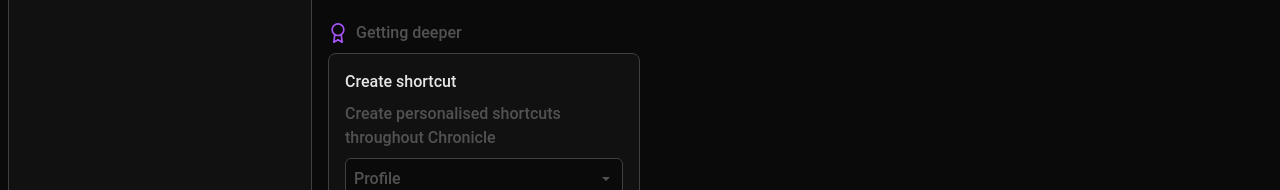
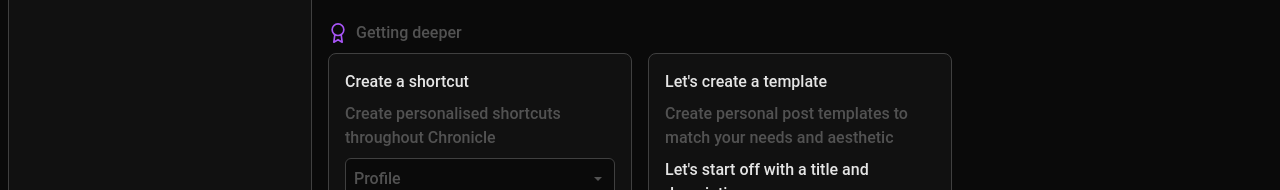
Before and after one commit to margungijs/end-project-front, a React (Create React App) app: page /dashboard in a window 1280 px wide. Shown: the part 610-800 px from the top of the page. Built offline with nearby package versions, Linux system fonts and the light colour scheme; no server answers.

Commit message:
finished getting deeper section and updated inputs with blue ring on focus

```diff
--- a/src/components/Dashboard/Dashboard.jsx
+++ b/src/components/Dashboard/Dashboard.jsx
@@ -11,6 +11,7 @@
 import AdditionalInfo from "./Recommendations/AdditionalInfo";
 import { FiAward } from "react-icons/fi";
 import Shortcut from "./Recommendations/Shortcut";
+import Template from "./Recommendations/Template";
 
 const Dashboard = () => {
     const [data, setData] = useState({});
@@ -87,6 +88,7 @@
                     </div>
                     <div className = "flex flex-row mb-6 gap-4">
                         <Shortcut />
+                        <Template />
                     </div>
                     <div className = "flex flex-col">
                         <FriendPost />
--- a/src/components/Dashboard/Recommendations/NewPost.jsx
+++ b/src/components/Dashboard/Recommendations/NewPost.jsx
@@ -11,7 +11,7 @@
                 <h1 className = "text-neutral-200">Let's start with the title</h1>
                 <input
                     type="text"
-                    className = "bg-[#111111] rounded-md border-[1px] border-neutral-700 placeholder-neutral-600 indent-2 py-1"
+                    className = "bg-[#111111] transition duration-200 focus:outline-none focus:ring-2 focus:ring-blue-500 text-neutral-600 rounded-md border-[1px] border-neutral-700 placeholder-neutral-600 indent-2 py-1"
                     placeholder = "title your post"
                 />
             </div>
--- a/src/components/Dashboard/Recommendations/Shortcut.jsx
+++ b/src/components/Dashboard/Recommendations/Shortcut.jsx
@@ -4,19 +4,52 @@
 const Shortcut = () => {
     const [dropdown, setDropdown] = useState(false);
 
+    const [value, setValue] = useState('Profile');
+
     return (
-        <div className = "bg-[#111111] p-4 flex flex-col w-1/2 rounded-lg border-[1px] border-neutral-700">
-            <h1 className = "text-neutral-200 mb-2">Create shortcut</h1>
-            <h1 className = "text-neutral-600 mb-2">Create personalised shortcuts throughout Chronicle</h1>
+        <div className="bg-[#111111] p-4 flex flex-col w-1/2 rounded-lg border-[1px] border-neutral-700">
+            <h1 className="text-neutral-200 mb-2">Create a shortcut</h1>
+            <h1 className="text-neutral-600 mb-2">Create personalised shortcuts throughout Chronicle</h1>
             <div
-                className = "bg-neutral-950 relative rounded-md flex flex-row p-2 justify-between items-center cursor-pointer border-[1px] border-neutral-700"
-                onClick = {() => setDropdown(true)}
+                className="bg-neutral-950 relative rounded-md flex flex-row p-2 justify-between items-center cursor-pointer border-[1px] border-neutral-700"
+                onClick={() => setDropdown(!dropdown)}
             >
-                <h1 className = "text-neutral-600">Profile</h1>
-                <IoMdArrowDropdown className = "text-neutral-600 " />
+                <h1 className="text-neutral-600">{value}</h1>
+                <IoMdArrowDropdown
+                    className={`text-neutral-600 ${dropdown ? "rotate-180" : ""} transition-transform duration-300`}
+                />
+                <div
+                    className={`left-0 absolute bg-neutral-950 p-1 top-12 flex flex-col w-full border-[1px] border-neutral-700 rounded-md
+                    transform transition-all duration-300 ease-out ${
+                        dropdown ? "opacity-100 translate-y-0" : "opacity-0 -translate-y-2 pointer-events-none"
+                    }`}
+                >
+                    <ul className="text-neutral-600">
+                        <li
+                            className="hover:bg-neutral-900 rounded-md transition duration-200 p-1"
+                            onClick={() => setValue('Profile')}
+                        >Profile</li>
+                        <li
+                            className="hover:bg-neutral-900 rounded-md transition duration-200 p-1"
+                            onClick={() => setValue('Friends')}
+                        >Friends</li>
+                        <li
+                            className="hover:bg-neutral-900 rounded-md transition duration-200 p-1"
+                            onClick={() => setValue('Settings')}
+                        >Settings</li>
+                        <li
+                            className="hover:bg-neutral-900 rounded-md transition duration-200 p-1"
+                            onClick={() => setValue('Posts')}
+                        >Posts</li>
+                    </ul>
+                </div>
+            </div>
+            <div className = "mt-auto rounded-md cursor-pointer transition duration-200 hover:bg-blue-700 bg-blue-600 w-fit p-1">
+                <h1 className = "text-neutral-200">Customise</h1>
             </div>
         </div>
     );
+
 };
 
 export default Shortcut;
--- /dev/null
+++ b/src/components/Dashboard/Recommendations/Template.jsx
@@ -0,0 +1,28 @@
+import React from 'react';
+
+const Template = () => {
+    return (
+        <div className = "bg-[#111111] p-4 w-1/2 rounded-lg flex flex-col border-[1px] border-neutral-700">
+            <h1 className = "text-neutral-200 mb-2">Let's create a template</h1>
+            <h1 className = "text-neutral-600 mb-2">Create personal post templates to match your needs and aesthetic</h1>
+            <div className = "flex flex-col mb-4">
+                <h1 className = "text-neutral-200">Let's start off with a title and description</h1>
+                <input
+                    type="text"
+                    className = "bg-[#111111] mb-2 text-neutral-600 transition duration-200 focus:outline-none focus:ring-2 focus:ring-blue-500 rounded-md border-[1px] border-neutral-700 placeholder-neutral-600 indent-2 py-1"
+                    placeholder = "title your template"
+                />
+                <input
+                    type="text"
+                    className = "bg-[#111111] text-neutral-600 transition duration-200 focus:outline-none focus:ring-2 focus:ring-blue-500 rounded-md border-[1px] border-neutral-700 placeholder-neutral-600 indent-2 py-1"
+                    placeholder = "describe the meaning of it"
+                />
+            </div>
+            <div className = "mt-auto rounded-md cursor-pointer transition duration-200 hover:bg-blue-700 bg-blue-600 w-fit p-1">
+                <h1 className = "text-neutral-200">Template</h1>
+            </div>
+        </div>
+    );
+};
+
+export default Template;
--- a/src/index.css
+++ b/src/index.css
@@ -14,31 +14,27 @@
   -moz-osx-font-smoothing: grayscale;
 }
 
-/* Scrollbar Track */
 ::-webkit-scrollbar-track {
   background-color: #141414;
-  border-radius: 10px; /* Rounded corners for a padded look */
-  margin: 4px; /* This will simulate the "padding" by reducing the track size */
+  border-radius: 10px;
+  margin: 4px;
 }
 
-/* Scrollbar Thumb */
 ::-webkit-scrollbar-thumb {
-  background-color: #2a2a2a; /* Thumb color */
-  border-radius: 50px; /* Rounded thumb */
-  border: 4px solid transparent; /* Simulates padding around the thumb */
-  background-clip: padding-box; /* Ensures the thumb's background color is not affected by the border */
+  background-color: #2a2a2a;
+  border-radius: 50px;
+  border: 4px solid transparent;
+  background-clip: padding-box;
   transition: background-color 0.3s ease-in-out, transform 0.3s ease-in-out;
 }
 
-/* Scrollbar Thumb on Hover */
 ::-webkit-scrollbar-thumb:hover {
-  background-color: #1f1f1f; /* Slightly darker on hover */
-  transform: scale(1.1); /* Slight zoom effect */
+  background-color: #1f1f1f;
+  transform: scale(1.1);
 }
 
-/* Scrollbar Size */
 ::-webkit-scrollbar {
-  width: 16px; /* You can adjust this to control the size of the scrollbar */
+  width: 16px;
 }
 
 
```
